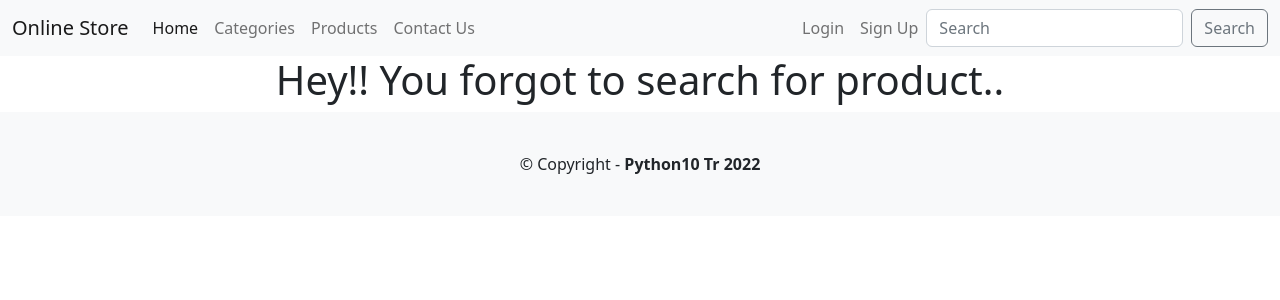
After one commit to Eftiola/Online-Store, a Django app: page /product/search_product in a window 1280 px wide. The commit adds this page. Shown: the top 300 px of the page. Run offline with Django 4.2, Linux system fonts and the light colour scheme.

Commit message:
add search for category name and product name

```diff
--- a/core/templates/base.html
+++ b/core/templates/base.html
@@ -60,6 +60,13 @@
                 <a class="nav-link" href="#">Sign Up</a>
                 {% endif %}
               </div>
+              <form class="d-flex" method=POST action="{% url 'search_product' %}">
+
+                {% csrf_token %}
+
+                <input class="form-control me-2" type="search" placeholder="Search" aria-label="Search" name="searched">
+                <button class="btn btn-outline-secondary " type="submit">Search</button>
+              </form>
             </div>
           </div>
         </div>
--- a/products/templates/product_details.html
+++ b/products/templates/product_details.html
@@ -17,6 +17,7 @@
 <div class="product-details-header">
   <div class="product-item">
     <p class="product-description">{{ product.description }}</p>
+    <p class="product-category">{{ product.category }}</p>
     <p class="product-price">${{ product.price }}</p>
     {% if product.photo %}
     <img class="product-photo" src="{{product.photo.url}}" width="200" />
--- /dev/null
+++ b/products/templates/search_product.html
@@ -0,0 +1,21 @@
+{% extends 'base.html' %}
+{% block content %}
+  <center>
+    {% if searched %}
+      <h1>You searched for {{ searched }}</h1>
+      <br/>
+      {% for item in prod %}
+      <a href="{% url 'product_list' %}">{{ item }}   </a> - {{ item.description}} <br/>
+      {% endfor %}
+      {% for itm in cats %}
+      <a href="{% url 'categories_list' %}">{{ itm }}   </a> <br/>
+      {% endfor %}
+
+    {% else %}
+      <h1>Hey!! You forgot to search for product..</h1>
+
+
+    {% endif %}
+  </center>
+
+{% endblock %}
--- a/products/urls.py
+++ b/products/urls.py
@@ -9,7 +9,7 @@ urlpatterns = [
     path("", views.get_products, name="product_list"),
     path("<int:pk>/", views.get_product_details, name="product_details"),
     path("add/", views.product_add, name="product_add"),
-    path("product/<int:pk>/", views.edit_product, name='product-edit'),
-    path('add-to-cart/<slug>/', views.add_to_cart, name='add-to-cart'),
-
+    path("product/<int:pk>/", views.edit_product, name="product-edit"),
+    path("add-to-cart/<slug>/", views.add_to_cart, name="add-to-cart"),
+    path("search_product", views.search_product, name="search_product"),
 ]
--- a/products/views.py
+++ b/products/views.py
@@ -1,4 +1,4 @@
-from django.shortcuts import render, redirect, reverse, get_object_or_404
+from django.shortcuts import render, redirect, get_object_or_404
 from categories.models import Category
 from .models import Product, OrderLine, Order
 from django.core.paginator import Paginator
@@ -10,15 +10,31 @@ def get_products(request):
     page_no = int(request.GET.get("page", "1"))
     page_size = int(request.GET.get("size", "3"))
 
-    products = Product.objects.order_by('-id').all()
+    products = Product.objects.order_by("-id").all()
     paginator = Paginator(products, page_size)
     page_obj = paginator.page(page_no)
 
-    return render(request, "product_list.html", context={
-        "products": products,
-        "paginator": paginator,
-        "page_obj": page_obj
-    })
+    return render(
+        request,
+        "product_list.html",
+        context={"products": products, "paginator": paginator, "page_obj": page_obj},
+    )
+
+
+def search_product(request):
+    if request.method == "POST":
+        searched = request.POST["searched"]
+        prod = Product.objects.filter(title__contains=searched)
+        cats = Category.objects.filter(name__contains=searched)
+        return render(
+            request,
+            "search_product.html",
+            {"searched": searched, "prod": prod, "cats": cats},
+        )
+
+    else:
+
+        return render(request, "search_product.html", {})
 
 
 def get_product_details(request, pk):
```
